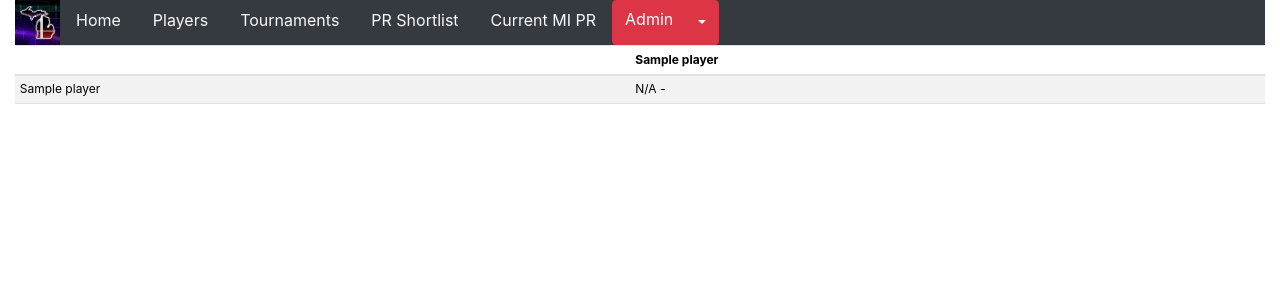
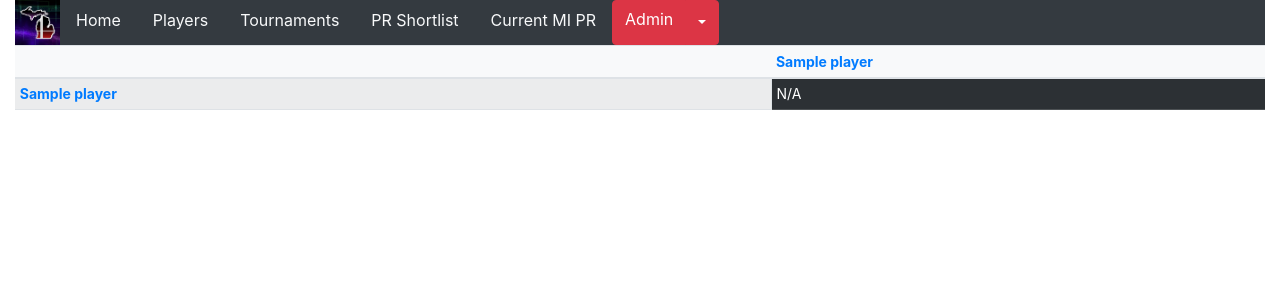
Before and after one commit to tommyparr93/mi-melee-data, a Django app: page /pr-table/ in a window 1280 px wide. Shown: the top 300 px of the page. Run offline with Django 5.2, Linux system fonts and the light colour scheme; tables that the repository leaves empty hold one stand-in row (values such as "Sample post"); some libraries are stand-ins or nearby versions.

Commit message:
pr table updates, pr result updates, qol updates

```diff
--- a/main/forms.py
+++ b/main/forms.py
@@ -1,4 +1,5 @@
 from django import forms
+from django.db.models.functions import Lower
 from django.forms import ModelForm, modelformset_factory, formset_factory
 from .models import PRSeason, Player, PRSeasonResult
 from .widgets import BootStrapDateTimePickerInput
@@ -53,4 +54,4 @@ pr_season_form = PRSeasonForm()
 pr_season_result_formset = PRSeasonResultFormSet(queryset=PRSeasonResult.objects.none())
 
 # Set the region filter for the player field in the formset
-pr_season_result_formset.form.base_fields['player'].queryset = Player.objects.filter(region_code=7)
+pr_season_result_formset.form.base_fields['player'].queryset = Player.objects.filter(region_code=7).order_by(Lower('name'))
--- a/main/templates/base.html
+++ b/main/templates/base.html
@@ -31,7 +31,7 @@
       <a class="nav-link link-light" href="{% url 'pr_eligible_players' %}">PR Shortlist</a>
     </li>
     <li class="nav-item">
-      <a class="nav-link link-light" href="{% url 'pr_season_details' 2 %}">Current MI PR</a>
+      <a class="nav-link link-light" href="{% url 'pr_season_details' 1 %}">Current MI PR</a>
     </li>
      <li class="btn-group dropdown">
         <a href="/admin" type="button" class="btn btn-danger">
--- a/main/templates/main/pr-table.html
+++ b/main/templates/main/pr-table.html
@@ -1,24 +1,68 @@
 {% extends 'base.html' %}
-{% block title %}Current Pr{% endblock %}
+{% block title %}PR H2H Table{% endblock %}
 {% block content %}
-<div class="table-responsive" style="overflow-y: auto; max-height: 100vh;">
-<table class="table table-sm table-striped" style="font-size: 12px;">
-    <thead>
+
+<style>
+    /* CSS for sticky header */
+
+    .sticky-col {
+        position: sticky;
+        left: 0;
+        z-index: 2; /* Ensure first column stays above table content */
+        background-color: #f8f9fa !important; /* Set the background color to white or any color you prefer */
+        border-right: 1px solid #dee2e6;
+    }
+    .fixed-column {
+        min-width: 70px; /* Adjust the width value as needed */
+        max-width: 70px; /* Optional: Add max-width for responsive design */
+        white-space: nowrap; /* Optional: Prevent text wrapping */
+        overflow: hidden; /* Optional: Hide overflow content */
+        text-overflow: ellipsis; /* Optional: Show ellipsis for overflow content */
+    }
+    .sticky-header th {
+        position: sticky;
+        top: 0;
+        z-index: 1; /* Ensure header stays above table content */
+        background-color: #f8f9fa; /* Background color for header */
+    }
+
+     .scroll-container {
+        overflow-x: auto;
+        overflow-y: hidden;
+        max-height: 100vh;
+        background-color: #ffffff;
+    }
+
+</style>
+
+
+<div class="table-responsive" style="overflow-y: auto; max-height: 95vh;">
+<table class="table table-sm table-striped " style="font-size: 14px;">
+    <thead class="sticky-header">
         <tr>
             <th></th>  <!-- Empty cell for the corner of the table -->
             <!-- Header row with player names -->
             {% for player in players %}
-                <th>{{ player.name }}</th>
+                <th class="fixed-column"><a href="{% url 'player_detail' pk=player.pk %}">{{ player.name }}</a></th>
             {% endfor %}
         </tr>
     </thead>
     <tbody>
         {% for row in table_data %}
             <tr>
-                <td>{{ row.player_name }}</td>
+                <td class="sticky-col"><b><a href="{% url 'player_detail' pk=row.player_obj.pk %}">{{ row.player_name }}</a></b></td>
                 {% for opponent in row.opponents %}
-                    <td>{{ opponent.wins }} - {{ opponent.losses }}</td>
+                <td class=" {% if opponent.losses == '' %}table-dark
+                            {% elif opponent.wins < opponent.losses %}table-danger
+                            {% elif opponent.wins == opponent.losses and opponent.wins > 0 %}table-info
+                            {% elif opponent.wins > opponent.losses %}table-success{% endif %}">
+                   {% if opponent.wins == 'N/A' %}
+                        N/A
+                    {% else %}
+                        {{ opponent.wins }}-{{ opponent.losses }}
+                    {% endif %}
                 {% endfor %}
+                </td>
             </tr>
         {% endfor %}
     </tbody>
--- a/main/views.py
+++ b/main/views.py
@@ -24,7 +24,7 @@ def player_detail_calculations(player, sets):
     losses = sets.exclude(winner_id=player.id).count()
     wr = (wins / sets.count()) * 100
     num_tournaments = sets.values('tournament_id').distinct().count()
-    pr_rank = PRSeasonResult.objects.filter(Q(player_id=player.id) & Q(pr_season_id=1)).first()
+    pr_rank = PRSeasonResult.objects.filter(Q(player_id=player.id) & Q(pr_season_id=2)).first()     #FIX THIS AT SOME POINT, HARDCODED PR SEASON
     if pr_rank:
         stats = {
             'wins': wins,
@@ -93,7 +93,6 @@ def get_head_to_head_results2(player, sets):
     )
 
     opponents_queryset = Player.objects.filter(id__in=opponents).order_by('name')
-    print("HERE")
     opponent_records = []
     for opponent in opponents_queryset:
         matches = sets.filter(Q(pr_eligible=True), Q(player1=opponent) | Q(player2=opponent))
@@ -278,7 +277,7 @@ def create_pr_season(request):
     else:
         pr_season_form = PRSeasonForm()
         pr_season_result_formset = PRSeasonResultFormSet(queryset=PRSeasonResult.objects.none())
-        pr_season_result_formset.form.base_fields['player'].queryset = Player.objects.filter(region_code=7)
+        pr_season_result_formset.form.base_fields['player'].queryset = Player.objects.filter(region_code=7).order_by(Lower('name'))
 
     context = {
         'pr_season_form': pr_season_form,
@@ -374,7 +373,7 @@ class PlayerDetailView(DetailView):
 
 
         # PR Season Filter
-        pr_seasons = PRSeason.objects.filter(tournament__in=sets.values('tournament')).distinct()
+        pr_seasons = PRSeason.objects.filter(tournament__in=sets.values('tournament')).distinct().order_by('-end_date')
         context['pr_seasons'] = pr_seasons
         pr_season_id = self.request.GET.get('pr_season')
 
@@ -584,30 +583,28 @@ class PrEligiblePlayerListView(PlayerListView):
 
     def get_context_data(self, **kwargs):
         context = super().get_context_data(**kwargs)
-        context['pr_season'] = 2  # or whatever value you want to set
+        context['pr_season'] = 6  # or whatever value you want to set
         return context
 
 
 
 def pr_table(request):
     # Get all players who are pr_eligible
-    print("aa")
-    players = Player.objects.filter(pr_eligible=True).order_by('name')
+    players = Player.objects.filter(pr_eligible=True).order_by(Lower('name'))
+
     player_names = [player.name for player in players]
 
     # Generate the head-to-head results for each player
     h2h_results = {}
-    placement = 0
     for player in players:
-        print("a2")
         h2h_results[player.name] = get_head_to_head_results2(player, Set.objects.filter(pr_eligible=True, tournament__pr_season_id=6))
 
     table_data = []
     for player_y, opponent_results in h2h_results.items():
-        row = {'player_name': player_y, 'opponents': []}
+        row = {'player_name': player_y, 'opponents': [], 'player_obj': players.get(name=player_y)}
 
-        print(placement)
-        opponent_results_sorted = sorted(opponent_results, key=lambda x: x['opponent'])
+
+        opponent_results_sorted = sorted(opponent_results, key=lambda x: x['opponent'].lower())
         for opponent in opponent_results_sorted:
             row['opponents'].append(
                 {'name': opponent['opponent'], 'wins': opponent['wins'], 'losses': opponent['losses']})
```
